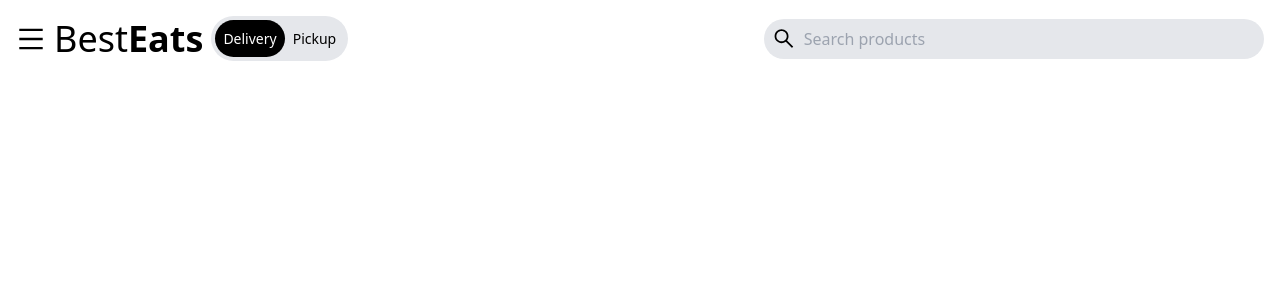
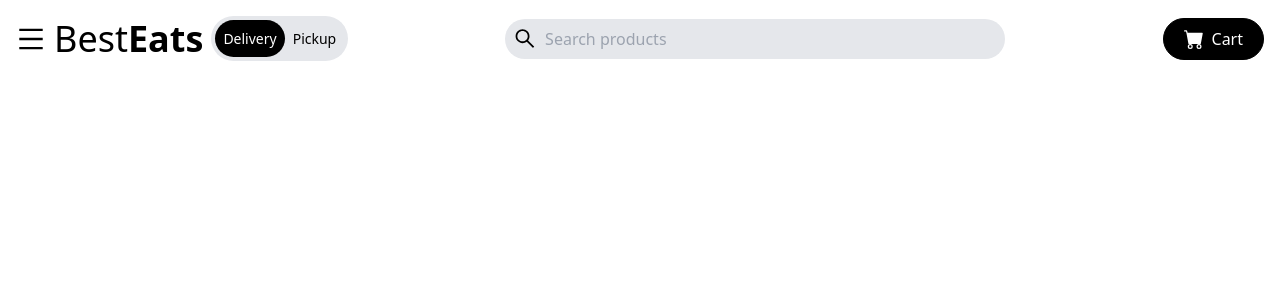
Before and after one commit to igd93/food_delivery, a React (Vite) app: page / in a window 1280 px wide. Shown: the top 300 px of the page. Built offline with nearby package versions, Linux system fonts and the light colour scheme.

Commit message:
added a cart icon

```diff
--- a/src/components/Navbar.jsx
+++ b/src/components/Navbar.jsx
@@ -1,5 +1,6 @@
 import React from "react";
 import { AiOutlineMenu, AiOutlineSearch } from "react-icons/ai";
+import { BsFillCartFill } from "react-icons/bs";
 
 const Navbar = () => {
   return (
@@ -42,7 +43,11 @@ const Navbar = () => {
           placeholder="Search products"
         />
       </div>
-
+      {/* Cart button */}
+      <button className="bg-black text-white hidden
+      md:flex items-center py-2 rounded-full">
+        <BsFillCartFill size={20} className="mr-2" /> Cart
+      </button>
     </div>
   );
 };
```
